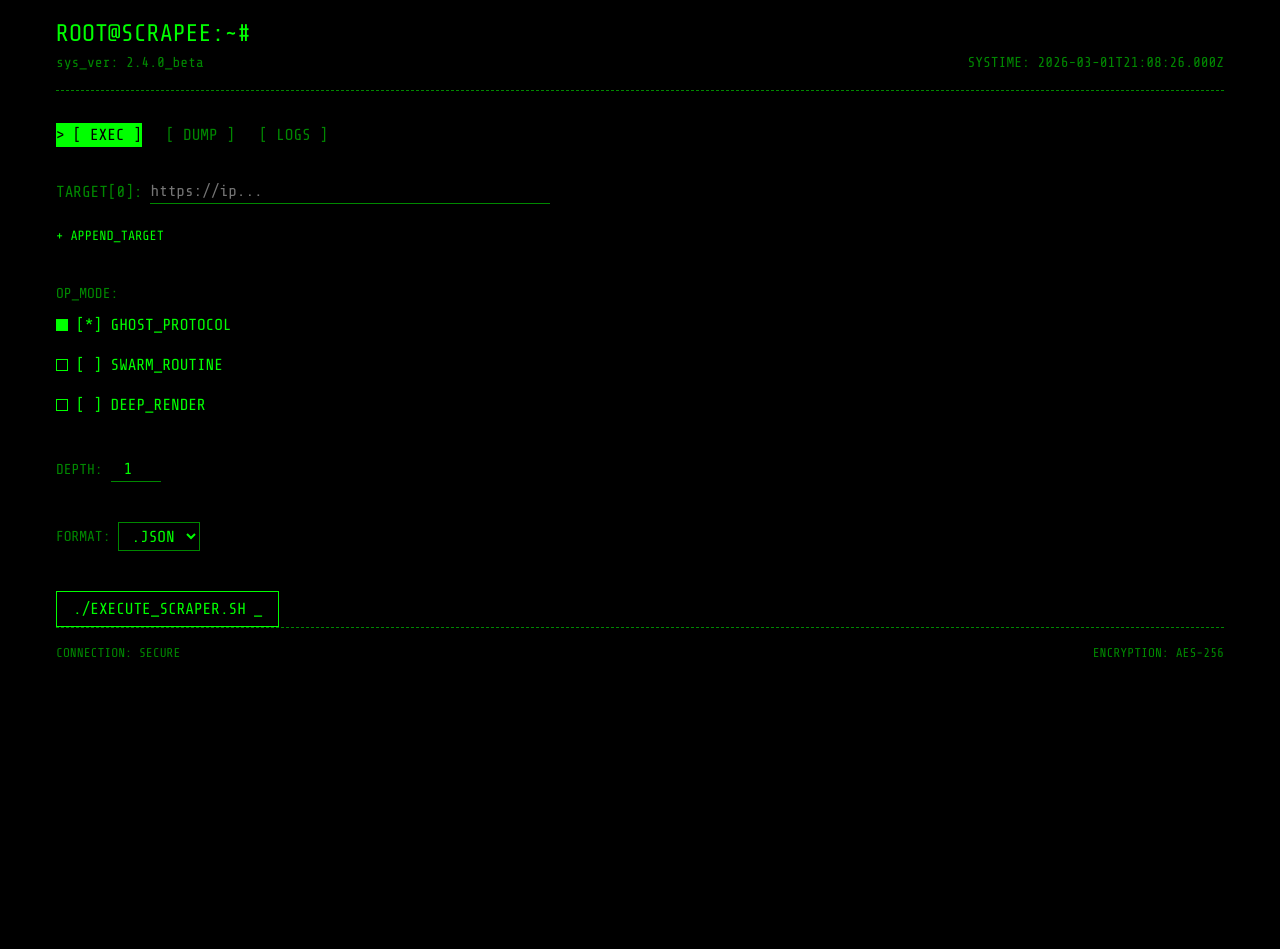
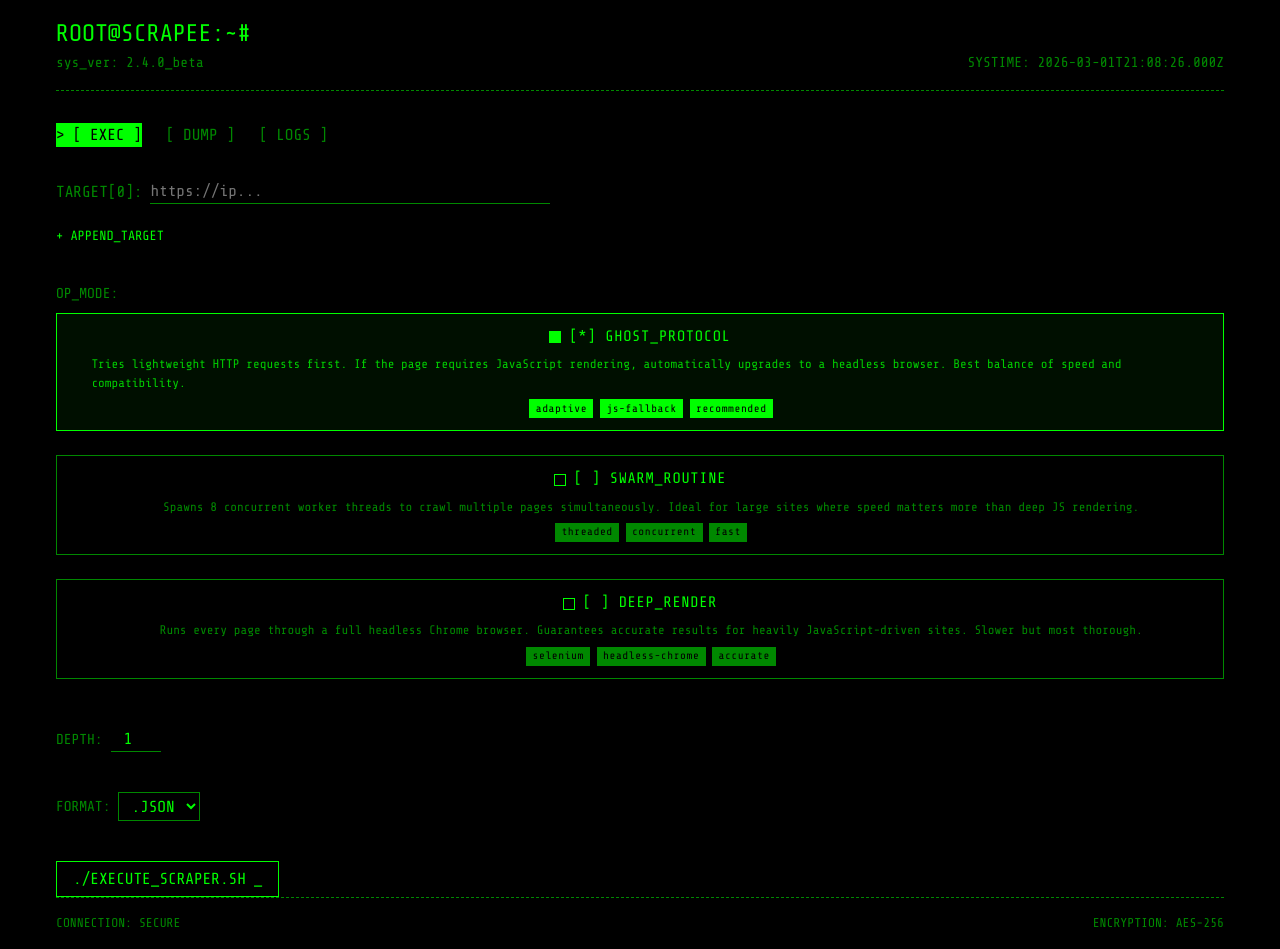
Before and after one commit to jonathanvineet/scrapee, a Next.js app in the folder frontend/: page / in a window 1280 px wide. Before the commit the page ends 800 px from the top, so only its background shows below. Built offline with nearby package versions, Linux system fonts and the light colour scheme.

Commit message:
Add scraper descriptions and tags to mode selector

```diff
--- a/frontend/components/ScraperForm.js
+++ b/frontend/components/ScraperForm.js
@@ -4,9 +4,24 @@ import { useState } from 'react';
 import LoadingSpinner from './LoadingSpinner';
 
 const MODES = [
-  { value: 'smart', label: 'GHOST_PROTOCOL' },
-  { value: 'pipeline', label: 'SWARM_ROUTINE' },
-  { value: 'fast', label: 'DEEP_RENDER' },
+  {
+    value: 'smart',
+    label: 'GHOST_PROTOCOL',
+    description: 'Tries lightweight HTTP requests first. If the page requires JavaScript rendering, automatically upgrades to a headless browser. Best balance of speed and compatibility.',
+    tags: ['adaptive', 'js-fallback', 'recommended'],
+  },
+  {
+    value: 'pipeline',
+    label: 'SWARM_ROUTINE',
+    description: 'Spawns 8 concurrent worker threads to crawl multiple pages simultaneously. Ideal for large sites where speed matters more than deep JS rendering.',
+    tags: ['threaded', 'concurrent', 'fast'],
+  },
+  {
+    value: 'fast',
+    label: 'DEEP_RENDER',
+    description: 'Runs every page through a full headless Chrome browser. Guarantees accurate results for heavily JavaScript-driven sites. Slower but most thorough.',
+    tags: ['selenium', 'headless-chrome', 'accurate'],
+  },
 ];
 
 export default function ScraperForm({ onSubmit, loading }) {
@@ -88,14 +103,20 @@ export default function ScraperForm({ onSubmit, loading }) {
           <span className="label">OP_MODE:</span>
           <div className="radio-group" style={{ flexDirection: 'column' }}>
             {MODES.map((m) => (
-              <label key={m.value} className="radio-label">
+              <label key={m.value} className={`radio-label mode-option${mode === m.value ? ' mode-option--active' : ''}`} onClick={() => setMode(m.value)}>
+                <div className="mode-option-header">
                   <input
                     type="radio"
                     value={m.value}
                     checked={mode === m.value}
                     onChange={(e) => setMode(e.target.value)}
                   />
-                [{m.value === mode ? '*' : ' '}] {m.label}
+                  <span className="mode-option-label">[{m.value === mode ? '*' : ' '}] {m.label}</span>
+                </div>
+                <p className="mode-option-desc">{m.description}</p>
+                <div className="mode-option-tags">
+                  {m.tags.map(tag => <span key={tag} className="mode-tag">{tag}</span>)}
+                </div>
               </label>
             ))}
           </div>
--- a/frontend/styles/globals.css
+++ b/frontend/styles/globals.css
@@ -296,3 +296,67 @@ select.input {
     opacity: 0;
   }
 }
+
+/* Mode Option Cards */
+.mode-option {
+  display: flex;
+  flex-direction: column;
+  gap: 0.4rem;
+  padding: 0.75rem;
+  border: 1px solid var(--fg-muted);
+  margin-bottom: 0.5rem;
+  cursor: pointer;
+  transition: border-color 0.15s, background 0.15s;
+}
+
+.mode-option:hover {
+  border-color: var(--fg);
+  background: rgba(0, 255, 0, 0.03);
+}
+
+.mode-option--active {
+  border-color: var(--fg);
+  background: rgba(0, 255, 0, 0.06);
+}
+
+.mode-option-header {
+  display: flex;
+  align-items: center;
+  gap: 0.5rem;
+}
+
+.mode-option-label {
+  font-size: 0.95rem;
+  color: var(--fg);
+  letter-spacing: 0.05em;
+}
+
+.mode-option-desc {
+  font-size: 0.78rem;
+  color: var(--fg-muted);
+  line-height: 1.5;
+  padding-left: 1.4rem;
+}
+
+.mode-option--active .mode-option-desc {
+  color: #00cc00;
+}
+
+.mode-option-tags {
+  display: flex;
+  gap: 0.4rem;
+  flex-wrap: wrap;
+  padding-left: 1.4rem;
+}
+
+.mode-tag {
+  font-size: 0.68rem;
+  color: var(--bg);
+  background: var(--fg-muted);
+  padding: 0.1rem 0.4rem;
+  letter-spacing: 0.05em;
+}
+
+.mode-option--active .mode-tag {
+  background: var(--fg);
+}
```
Lines whose indentation alone changed are shown as unchanged.
